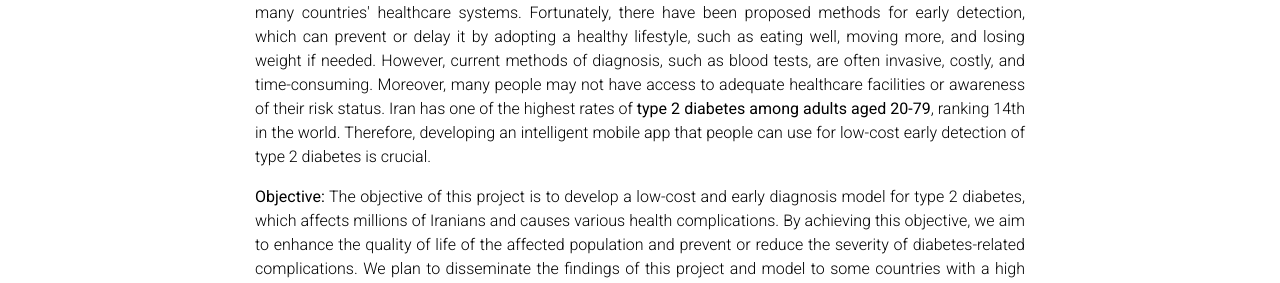
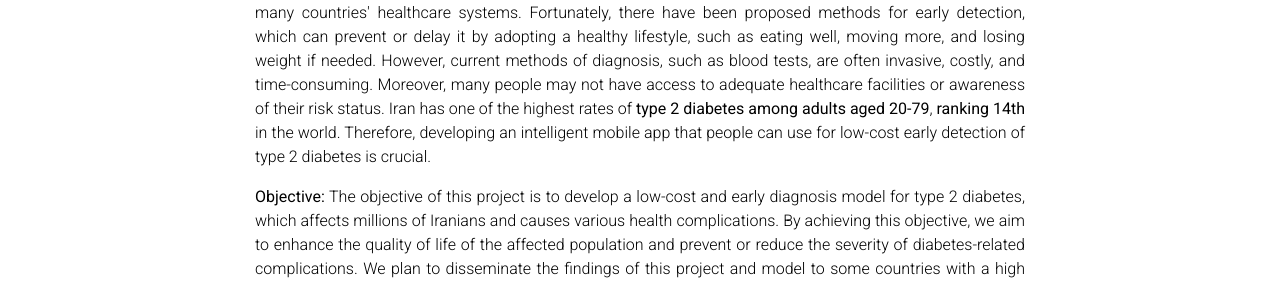
Before and after one commit to HodaZamani/HodaZamani.github.io, a Jekyll site: the page built from _projects/1_project.md, in a window 1280 px wide and 900 px high. Shown: the part 418-701 px from the top of the window. Built offline with Jekyll 4.4.1, drawn with Linux system fonts in a browser that asks for light colours; full-size pictures stand in for the smaller copies a plugin makes; comment, search, counter and statistics services are not loaded; a style sheet for code colours, icons or effects is not loaded.

Commit message:
Update 1_project.md

```diff
--- a/_projects/1_project.md
+++ b/_projects/1_project.md
@@ -15,7 +15,7 @@
     Co-principal Investigator: Hoda Zamani
 
 
-<p align="justify"><b>Importance:</b> Type 2 diabetes is a serious condition that can lead to complications such as heart disease, stroke, kidney failure, blindness, and amputation. This chronic disease affects more than <b>400 million</b> people worldwide, and its prevalence has rapidly increased and doubled in the last 15 years, which has challenged many countries' healthcare systems. Fortunately, there have been proposed methods for early detection, which can prevent or delay it by adopting a healthy lifestyle, such as eating well, moving more, and losing weight if needed. However, current methods of diagnosis, such as blood tests, are often invasive, costly, and time-consuming. Moreover, many people may not have access to adequate healthcare facilities or awareness of their risk status. Iran has one of the highest rates of <b>type 2 diabetes among adults aged 20-79</b>, ranking 14th in the world. Therefore, developing an intelligent mobile app that people can use for low-cost early detection of type 2 diabetes is crucial.
+<p align="justify"><b>Importance:</b> Type 2 diabetes is a serious condition that can lead to complications such as heart disease, stroke, kidney failure, blindness, and amputation. This chronic disease affects more than <b>400 million</b> people worldwide, and its prevalence has rapidly increased and doubled in the last 15 years, which has challenged many countries' healthcare systems. Fortunately, there have been proposed methods for early detection, which can prevent or delay it by adopting a healthy lifestyle, such as eating well, moving more, and losing weight if needed. However, current methods of diagnosis, such as blood tests, are often invasive, costly, and time-consuming. Moreover, many people may not have access to adequate healthcare facilities or awareness of their risk status. Iran has one of the highest rates of <b>type 2 diabetes among adults aged 20-79</b>, <b>ranking 14th</b> in the world. Therefore, developing an intelligent mobile app that people can use for low-cost early detection of type 2 diabetes is crucial.
 
 <p align="justify"><b>Objective:</b> The objective of this project is to develop a low-cost and early diagnosis model for type 2 diabetes, which affects millions of Iranians and causes various health complications. By achieving this objective, we aim to enhance the quality of life of the affected population and prevent or reduce the severity of diabetes-related complications. We plan to disseminate the findings of this project and model to some countries with a high prevalence of type 2 diabetes and its complications, as they could benefit from our low-cost and early diagnosis approach.
 <b>This project consisted of four phases.</b>
```
